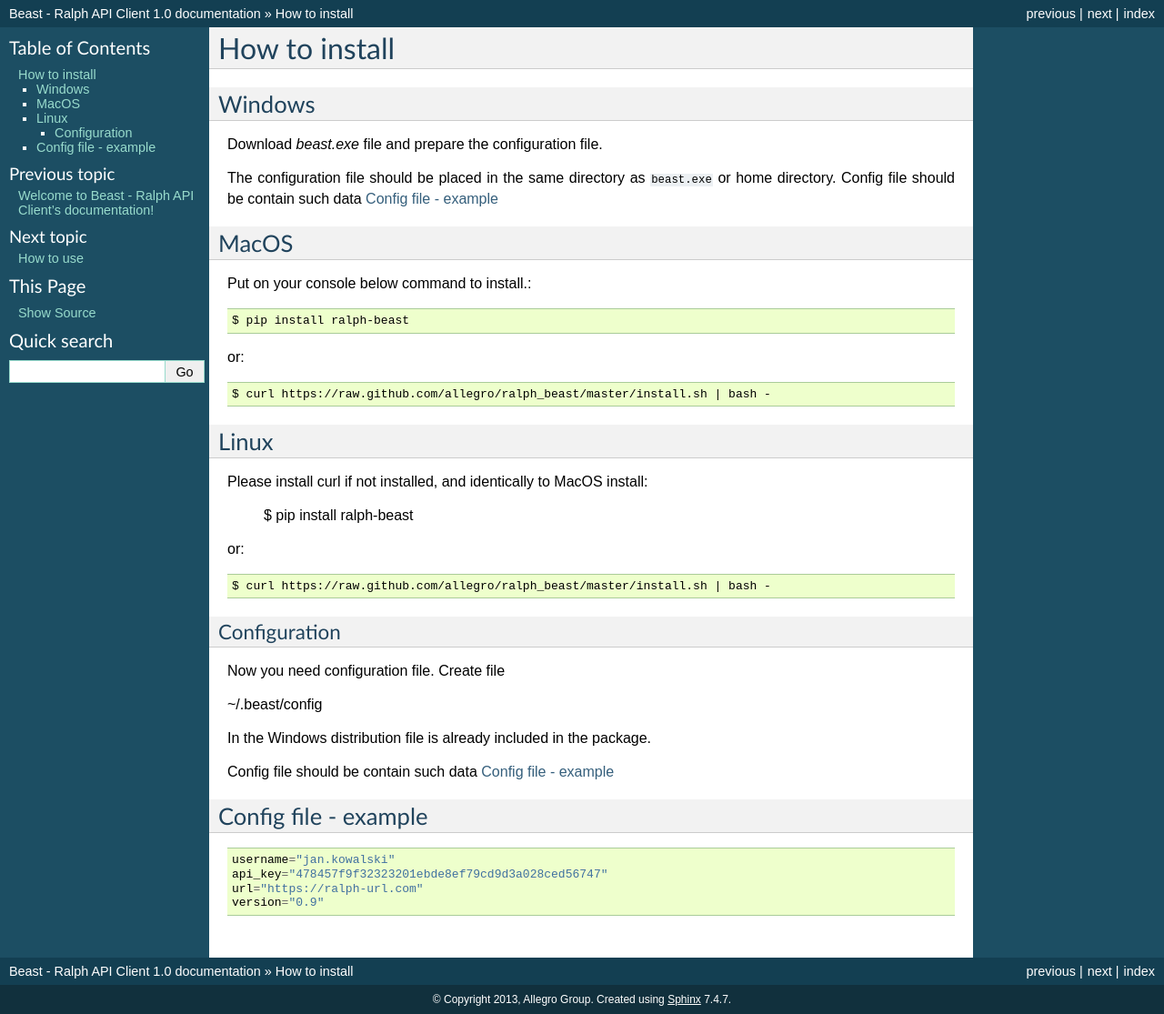
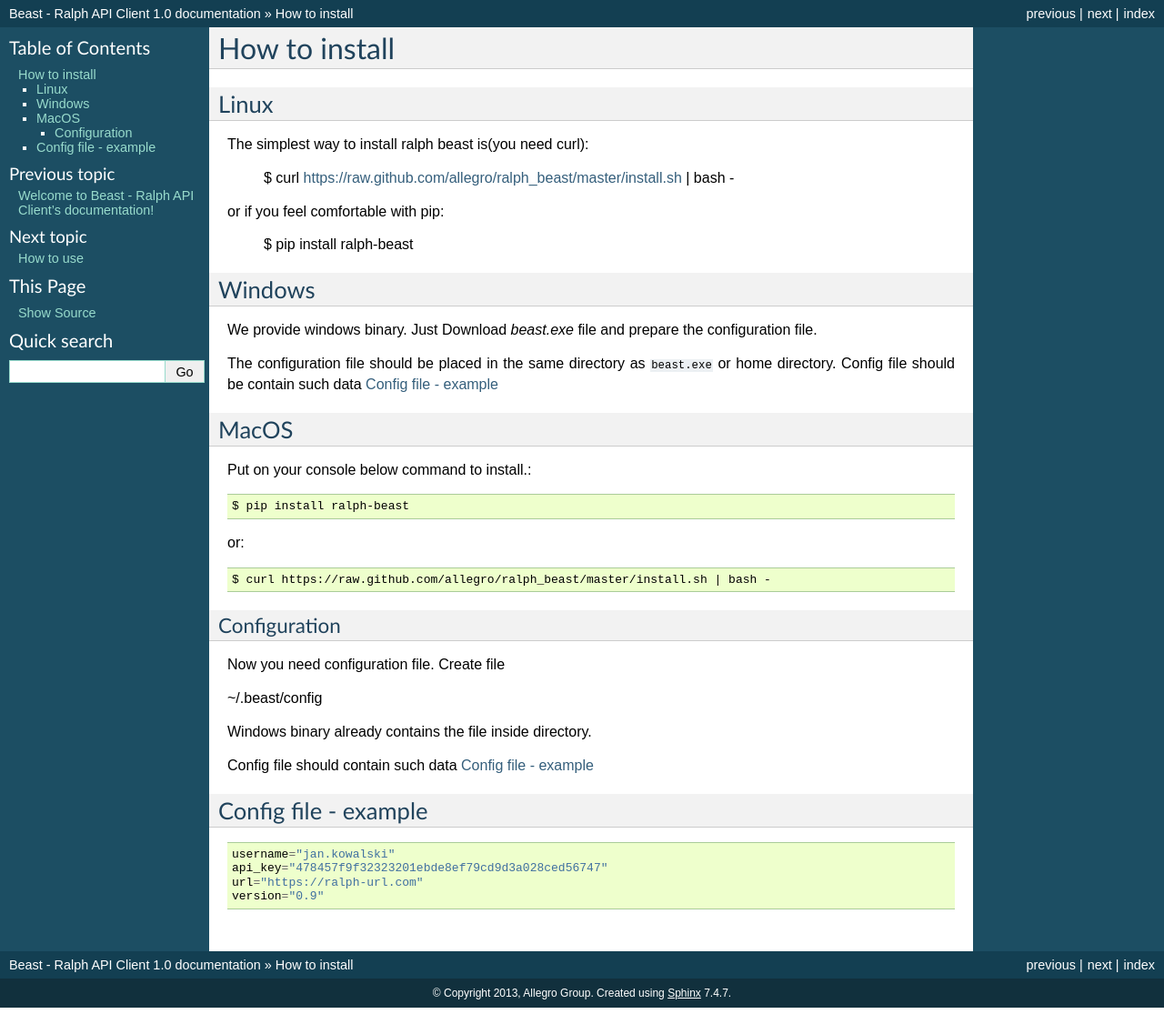
Before and after one commit to allegro/ralph-cli, a Sphinx documentation site: the page built from doc/install.rst, in a window 1280 px wide. Shown: the whole page at 91% size. Built offline with Sphinx 7.4.7, drawn with Linux system fonts in a browser that asks for light colours.

Commit message:
Make help file more readable.

```diff
--- a/doc/install.rst
+++ b/doc/install.rst
@@ -1,13 +1,24 @@
 ==============
 How to install
 ==============
+
+Linux
+---------------
+
+The simplest way to install ralph beast is(you need curl):
+
+  $ curl https://raw.github.com/allegro/ralph_beast/master/install.sh | bash -
+
+or if you feel comfortable with pip:
+
+  $ pip install ralph-beast
 
 
 
 Windows
 -------
 
-Download `beast.exe` file and prepare the configuration file.
+We provide windows binary. Just Download `beast.exe` file and prepare the configuration file.
 
 .. _beast.exe: https://github.com/allegro/ralph_beast/raw/master/beast_windows.zip
 
@@ -28,16 +39,7 @@
 
 
 
-Linux
----------------
 
-Please install curl if not installed, and identically to MacOS install:
-
-  $ pip install ralph-beast
-
-or: ::
-
-  $ curl https://raw.github.com/allegro/ralph_beast/master/install.sh | bash -
 
 
 Configuration
@@ -47,9 +49,9 @@
 
 ~/.beast/config
 
-In the Windows distribution file is already included in the package.
+Windows binary already contains the file inside directory.
 
-Config file should be contain such data  :ref:`config_file`
+Config file should contain such data  :ref:`config_file`
 
 
 .. _config_file:
```
